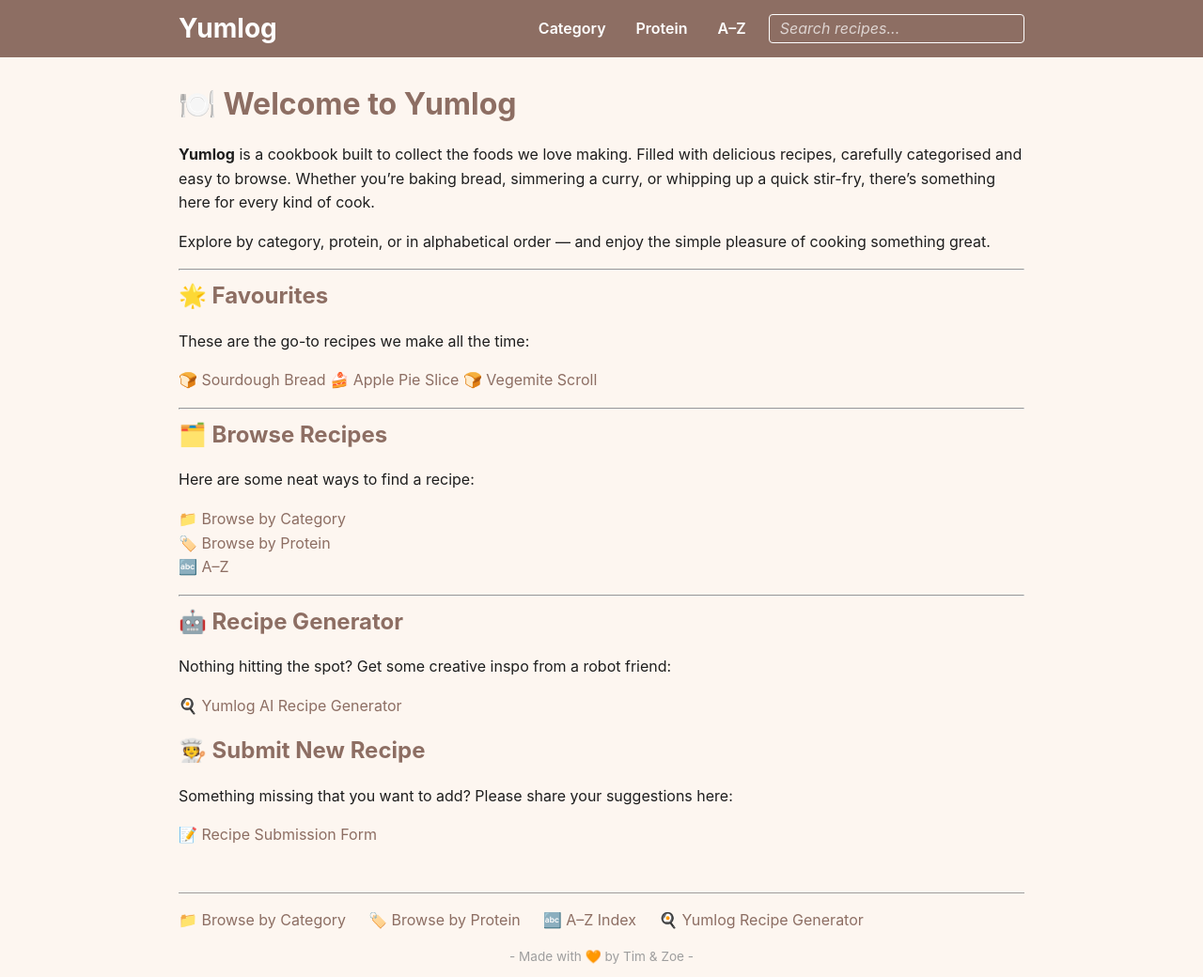
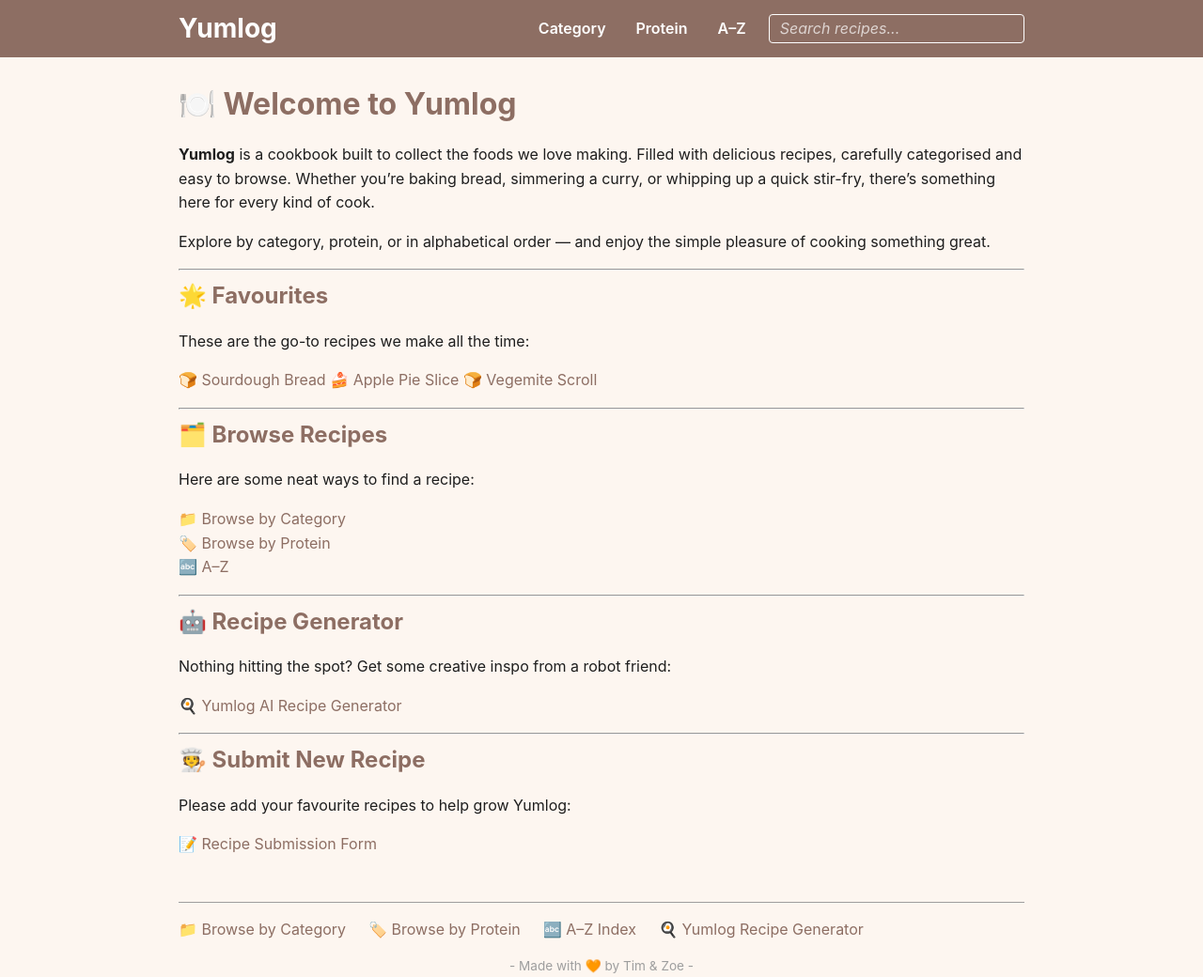
Before and after one commit to Tim-Claessen/yumlog, a Jekyll site: the page built from index.md, in a window 1280 px wide. Shown: the whole page at 94% size. Built offline with Jekyll 4.4.1, drawn with Linux system fonts in a browser that asks for light colours.

Commit message:
Minor text update

```diff
--- a/index.md
+++ b/index.md
@@ -38,8 +38,10 @@
 
 🍳 [Yumlog AI Recipe Generator](./ai_generator.md)
 
+---
+
 ## 🧑‍🍳 Submit New Recipe
 
-Something missing that you want to add? Please share your suggestions here:
+Please add your favourite recipes to help grow Yumlog:
 
 📝 [Recipe Submission Form](https://forms.gle/Fj8Szehe23sCvq6GA)
```
